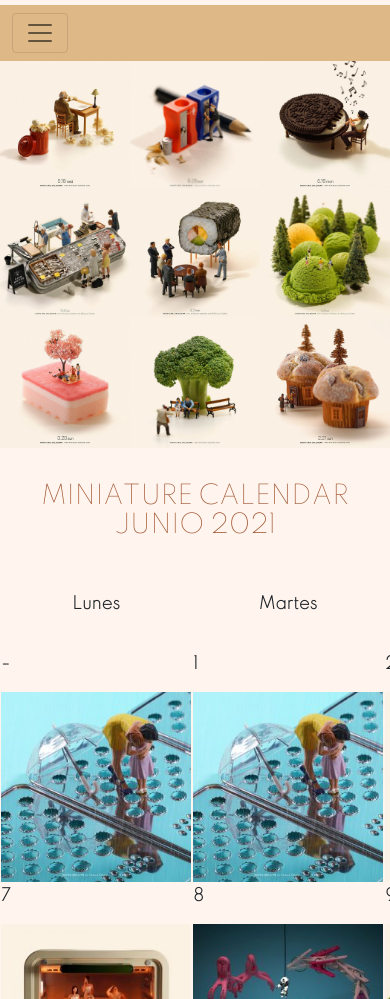
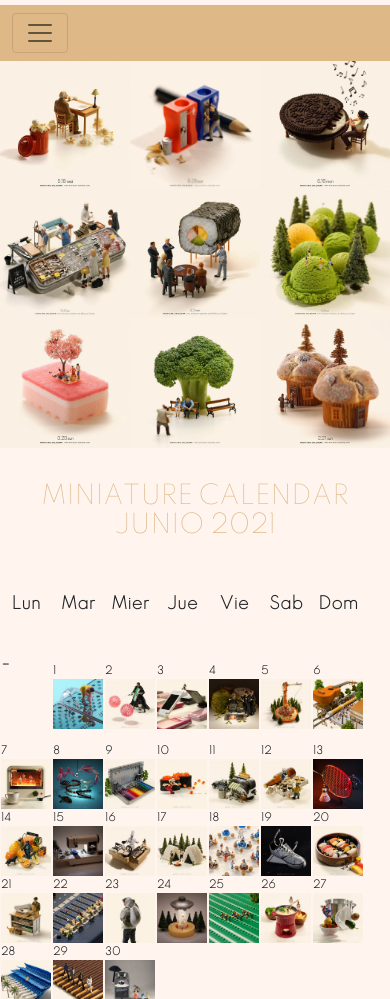
Before and after one commit to LucianaBruno/mirepositorio, a plain HTML site: page PORTFOLIO.html in a window 390 px wide. Shown: the part 101-1100 px from the top of the page. Drawn offline with nearby package versions, Linux system fonts and the light colour scheme; a web font is replaced by a local one.

Commit message:
ultimos retoques

```diff
--- a/PORTFOLIO.html
+++ b/PORTFOLIO.html
@@ -111,152 +111,152 @@
         <h2 id="calendario">MINIATURE CALENDAR JUNIO 2021</h2>
     </div>
     <!-- EMPIEZA TABLA CALENDARIO -->
-    <div class="table-responsive-lg overflow-auto">
+    <div class="table-responsive">
         <table class="tablaCalendario">
             <thead>
                 <tr>
-                    <th>Lunes</th>
-                    <th>Martes</th>
-                    <th>Miercoles</th>
-                    <th>Jueves</th>
-                    <th>Viernes</th>
-                    <th>Sabado</th>
-                    <th>Domingo</th>
+                    <th>Lun</th>
+                    <th>Mar</th>
+                    <th>Mier</th>
+                    <th>Jue</th>
+                    <th>Vie</th>
+                    <th>Sab</th>
+                    <th>Dom</th>
                 </tr>
             </thead>
             <tbody>
                 <tr>
                     <th>
                         <p>-</p>
-                        <img class="imgCalendario" src="1Aimagenes/J1.jpg">
+                        <img class="imgCalendario" src="1Aimagenes/vacio.jpg">
                     </th>
                     <th>
-                        <p>1</p>
-                        <img class="imgCalendario" src="1Aimagenes/J1.jpg">
+                        <p class="numeroCalendario">1</p>
+                        <img class="imgCalendario" src="1Aimagenes/J1.jpg" alt="Madre e hija bajo la lluvia">
                     </th>
                     <th>
-                        <p>2</p>
-                        <img class="imgCalendario" src="1Aimagenes/J2.jpg">
+                        <p class="numeroCalendario">2</p>
+                        <img class="imgCalendario" src="1Aimagenes/J2.jpg" alt="Guerrero batallando el COVID con dos armas hechas con vacunas">
                     </th>
                     <th>
-                        <p>3</p>
-                        <img class="imgCalendario" src="1Aimagenes/J3.jpg">
+                        <p class="numeroCalendario">3</p>
+                        <img class="imgCalendario" src="1Aimagenes/J3.jpg" alt="Motociclista saltando entre rampas hechas con celulares">
                     </th>
                     <th>
-                        <p>4</p>
-                        <img class="imgCalendario" src="1Aimagenes/J4.jpg">
+                        <p class="numeroCalendario">4</p>
+                        <img class="imgCalendario" src="1Aimagenes/J4.jpg" alt="Harry Potter, Ron y Hermione haciendo una pocion entre ovillos de lana">
                     </th>
                     <th>
-                        <p>5</p>
-                        <img class="imgCalendario" src="1Aimagenes/J5.jpg">
+                        <p class="numeroCalendario">5</p>
+                        <img class="imgCalendario" src="1Aimagenes/J5.jpg" alt="Bungee Jumping con soga hecha de spagetti">
                     </th>
                     <th>
-                        <p>6</p>
-                        <img class="imgCalendario" src="1Aimagenes/J6.jpg">
+                        <p class="numeroCalendario">6</p>
+                        <img class="imgCalendario" src="1Aimagenes/J6.jpg" alt="Estacion de tren hecha con instrumentos musicales. Tren representado por una flauta">
                     </th>
                 </tr>
                 <tr>
                     <th>
-                        <p>7</p>
-                        <img class="imgCalendario" src="1Aimagenes/J7.jpg">
+                        <p class="numeroCalendario">7</p>
+                        <img class="imgCalendario" src="1Aimagenes/J7.jpg" alt="Sauna hecho dentro de un horno">
                     </th>
                     <th>
-                        <p>8</p>
-                        <img class="imgCalendario" src="1Aimagenes/J8.jpg">
+                        <p class="numeroCalendario">8</p>
+                        <img class="imgCalendario" src="1Aimagenes/J8.jpg" alt="Buzo en el fondo del mar con animales marinos creados a partir de distintos broches">
                     </th>
                     <th>
-                        <p>9</p>
-                        <img class="imgCalendario" src="1Aimagenes/J9.jpg">
+                        <p class="numeroCalendario">9</p>
+                        <img class="imgCalendario" src="1Aimagenes/J9.jpg" alt="Escenario hecho a partir de una caja de lapices">
                     </th>
                     <th>
-                        <p>10</p>
-                        <img class="imgCalendario" src="1Aimagenes/J10.jpg">
+                        <p class="numeroCalendario">10</p>
+                        <img class="imgCalendario" src="1Aimagenes/J10.jpg" alt="Sushi Mario">
                     </th>
                     <th>
-                        <p>11</p>
-                        <img class="imgCalendario" src="1Aimagenes/J11.jpg">
+                        <p class="numeroCalendario">11</p>
+                        <img class="imgCalendario" src="1Aimagenes/J11.jpg" alt="Trailer hecho con una tostadora">
                     </th>
                     <th>
-                        <p>12</p>
-                        <img class="imgCalendario" src="1Aimagenes/J12.jpg">
+                        <p class="numeroCalendario">12</p>
+                        <img class="imgCalendario" src="1Aimagenes/J12.jpg" alt="Anciana haciendo tartas sobre moldes hechos con tapas de cerveza">
                     </th>
                     <th>
-                        <p>13</p>
-                        <img class="imgCalendario" src="1Aimagenes/J13.jpg">
+                        <p class="numeroCalendario">13</p>
+                        <img class="imgCalendario" src="1Aimagenes/J13.jpg" alt="Extremadamente dificil de ganar">
                     </th>
                 </tr>
                 <tr>
                     <th>
-                        <p>14</p>
-                        <img class="imgCalendario" src="1Aimagenes/J14.jpg">
+                        <p class="numeroCalendario">14</p>
+                        <img class="imgCalendario" src="1Aimagenes/J14.jpg" alt="Ruedas representadas con rodajas de fruta">
                     </th>
                     <th>
-                        <p>15</p>
-                        <img class="imgCalendario" src="1Aimagenes/J15.jpg">
+                        <p class="numeroCalendario">15</p>
+                        <img class="imgCalendario" src="1Aimagenes/J15.jpg" alt="Estacion de servicio hecha a partir de una maquina de coser">
                     </th>
                     <th>
-                        <p>16</p>
-                        <img class="imgCalendario" src="1Aimagenes/J16.jpg">
+                        <p class="numeroCalendario">16</p>
+                        <img class="imgCalendario" src="1Aimagenes/J16.jpg" alt="Chef preparando comida respresentada con elementos de maquillaje">
                     </th>
                     <th>
-                        <p>17</p>
-                        <img class="imgCalendario" src="1Aimagenes/J17.jpg">
+                        <p class="numeroCalendario">17</p>
+                        <img class="imgCalendario" src="1Aimagenes/J17.jpg" alt="Camping con carpas hechas con arroz">
                     </th>
                     <th>
-                        <p>18</p>
-                        <img class="imgCalendario" src="1Aimagenes/J18.jpg">
+                        <p class="numeroCalendario">18</p>
+                        <img class="imgCalendario" src="1Aimagenes/J18.jpg" alt="Restaurante con mesas hechas con Legos">
                     </th>
                     <th>
-                        <p>19</p>
-                        <img class="imgCalendario" src="1Aimagenes/J19.jpg">
+                        <p class="numeroCalendario">19</p>
+                        <img class="imgCalendario" src="1Aimagenes/J19.jpg" alt="Astronautas en el espacio. La nave esta representada por una zapatilla">
                     </th>
                     <th>
-                        <p>20</p>
-                        <img class="imgCalendario" src="1Aimagenes/J20.jpg">
+                        <p class="numeroCalendario">20</p>
+                        <img class="imgCalendario" src="1Aimagenes/J20.jpg" alt="Estacionamiento donde los autos estan hechos de piezas de sushi">
                     </th>
                 </tr>
                 <tr>
                     <th>
-                        <p>21</p>
-                        <img class="imgCalendario" src="1Aimagenes/J21.jpg">
+                        <p class="numeroCalendario">21</p>
+                        <img class="imgCalendario" src="1Aimagenes/J21.jpg" alt="Maquina de coser representada con una abrochadora">
                     </th>
                     <th>
-                        <p>22</p>
-                        <img class="imgCalendario" src="1Aimagenes/J22.jpg">
+                        <p class="numeroCalendario">22</p>
+                        <img class="imgCalendario" src="1Aimagenes/J22.jpg" alt="Bowling hecho a partir de una consola de sonido">
                     </th>
                     <th>
-                        <p>23</p>
-                        <img class="imgCalendario" src="1Aimagenes/J23.jpg">
+                        <p class="numeroCalendario">23</p>
+                        <img class="imgCalendario" src="1Aimagenes/J23.jpg" alt="Hombre cargando una mochila hecha con un mouse">
                     </th>
                     <th>
-                        <p>24</p>
-                        <img class="imgCalendario" src="1Aimagenes/J24.jpg">
+                        <p class="numeroCalendario">24</p>
+                        <img class="imgCalendario" src="1Aimagenes/J24.jpg" alt="Avistamiento OVNI">
                     </th>
                     <th>
-                        <p>25</p>
-                        <img class="imgCalendario" src="1Aimagenes/J25.jpg">
+                        <p class="numeroCalendario">25</p>
+                        <img class="imgCalendario" src="1Aimagenes/J25.jpg" alt="Granja de te hecha con Legos">
                     </th>
                     <th>
-                        <p>26</p>
-                        <img class="imgCalendario" src="1Aimagenes/J26.jpg">
+                        <p class="numeroCalendario">26</p>
+                        <img class="imgCalendario" src="1Aimagenes/J26.jpg" alt="Spa hecho dentro de una Fondieu">
                     </th>
                     <th>
-                        <p>27</p>
-                        <img class="imgCalendario" src="1Aimagenes/J27.jpg">
+                        <p class="numeroCalendario">27</p>
+                        <img class="imgCalendario" src="1Aimagenes/J27.jpg" alt="Telaraña de Spiderman representada por un colador">
                     </th>
                 </tr>
                 <tr>
                     <th>
-                        <p>28</p>
-                        <img class="imgCalendario" src="1Aimagenes/J28.jpg">
+                        <p class="numeroCalendario">28</p>
+                        <img class="imgCalendario" src="1Aimagenes/J28.jpg" alt="Mujer surfeando en un mar hecho con broches">
                     </th>
                     <th>
-                        <p>29</p>
-                        <img class="imgCalendario" src="1Aimagenes/J29.jpg">
+                        <p class="numeroCalendario">29</p>
+                        <img class="imgCalendario" src="1Aimagenes/J29.jpg" alt="Recreacion de la famosa foto de los Beatles en Abbey Road con muñecos y la calle hecha de grisines de distintos colores">
                     </th>
                     <th>
-                        <p>30</p>
-                        <img class="imgCalendario" src="1Aimagenes/J30.jpg">
+                        <p class="numeroCalendario">30</p>
+                        <img class="imgCalendario" src="1Aimagenes/J30.jpg" alt="Recreacion de Mi vecino Totoro">
                     </th>
             </tbody>
         </table>
@@ -304,15 +304,14 @@
     integrity="sha384-MrcW6ZMFYlzcLA8Nl+NtUVF0sA7MsXsP1UyJoMp4YLEuNSfAP+JcXn/tWtIaxVXM"
     crossorigin="anonymous"></script>
 </body>
-<footer>
+<footer class="footerIndex">
     <div class="container-fluid">
-        <div class="row">
+        <div class="row rowNo">
             <div class="col-12">
                 <p>Desarrollado por Luciana Bruno</p>
-            </div>
-            <div class="row">
+            <div class="row rowNo">
                 <div class="col-8">
-                    <P>Copyright © Tatsuya Tanaka</P>
+                    <p>Copyright © Tatsuya Tanaka</p>
                 </div>
                 <div class="col-1">
                     <a href="https://twitter.com/tanaka_tatsuya?lang=es" title="TWITTER" target="_blank"><svg
--- a/css/sass/base/_colores.scss
+++ b/css/sass/base/_colores.scss
@@ -2,6 +2,3 @@ $sienna: sienna;
 $rosa: burlywood;
 $blanco: seashell;
 $naranja: #DC5635;
-$celeste: #63A86E;
-$azul: #436C4B;
-$amarillo: #FFFB61;
--- a/css/sass/stylesass.scss
+++ b/css/sass/stylesass.scss
@@ -3,6 +3,7 @@
 @import "base/medidas";
 @import "base/animaciones";
 
+// RESPONSIVE
 @media screen and (min-width: 1024px) {
     .barraNav{
         padding-left: 27% !important;
@@ -14,6 +15,9 @@
     .ficha__imagen{
         margin-left: 9.60%;
     }
+    .redes{
+        width: 50% !important;
+    }
 
 }
 @media screen and (max-width: 700px) {
@@ -24,6 +28,35 @@
     footer{
         margin-top: 4%;
     }
+    .suscripcion{
+        width: 100% !important;
+    }
+
+    .tablaCalendario{
+        width: auto !important;
+        border-collapse: collapse !important;
+    }
+    table {
+        display: block;
+        overflow-x: auto;
+    }
+    .rowNo{
+        padding:0% !important;
+    }
+    .centrarTexto{
+        text-align: justify !important;
+    }
+    .tituloSusc{
+        font-size: larger !important;
+    }
+    .imgCalendario{
+        width: 50px !important;
+        height: 50px !important;
+    }
+    .numeroCalendario{
+        font-size: x-small !important;
+        margin: 0px !important;
+    }
 }
 @media screen and (max-width: 480px) {
     .foto{
@@ -32,10 +65,13 @@
     .fotoResponsive{
         width: 100%;
     }
+    .redes{
+        width: 200% !important;
+    }
 }
 
 
-
+// BASE DE TODAS LAS PAGINAS
 html{
     font-size: 16px;
 }
@@ -56,12 +92,13 @@ body{
     font-weight: bolder;
     }
     h2{
-        color: $sienna;
+        color: $rosa;
         font-weight: 100;
         text-align: center;
         padding-top: 3%;
         padding-bottom: 2%;
     }
+
     table {
         width: 100%;
 
@@ -93,14 +130,8 @@ body{
 
 }
 
-.tituloIndex{
-    padding-top: 3%;
-}
 
-.tituloPrincipal{
-    font-size: 250%;
-}
-
+// BARRA NAV
 .barraNav{
     padding-left: 0;
     padding-top: 2%;
@@ -121,14 +152,39 @@ body{
 .menuLink{
     color: $sienna !important
 }
+.dropdown-menu{
+    background-color: $rosa;
+}
+
+
+// PAGINA INDEX
+
+.tituloIndex{
+    padding-top: 8%;
+    padding-bottom: 8%;
+}
+
+.tituloPrincipal{
+    font-size: 250%;
+}
 
 .imaginacionIndex{
     letter-spacing: 6px;
     word-spacing: 14px;
+    background-color: black;
+    margin-bottom: 0%;
+}
+.centrarTexto{
+    text-align: center;
+    padding: 0% 3%;
+    background-color: black;
+    margin-bottom: 0%;
+    padding-bottom: 2%;
+    color: $rosa;
 }
 .centrar{
     text-align: center;
-    background-color: $rosa;
+    background-color: black;
 }
 
 .fotoBg{
@@ -158,18 +214,8 @@ body{
 .tablaCentrar{
     justify-content: center;
 }
-.centrarTexto{
-    text-align: center;
-    padding: 0% 3%;
-}
 
-.sobre{
-    margin-top: 3%;
-    text-align: justify;
-    justify-content: center;
-}
-
-
+// PAGINA PORTFOLIO
 .grid{
     display: grid;
     width: 100%;
@@ -236,14 +282,11 @@ body{
     height: auto;
 }
 
-.dropdown-menu{
-    background-color: $rosa;
-}
-
 .imgCalendario{
     width: 190px;
     height: 190px;
 }
+
 .calendarioJunio{
     display: grid;
     width: 100%;
@@ -256,10 +299,21 @@ body{
     padding-bottom: 25px;
 }
 
+
+// PAGINA SOBRE TATSUYA
+.sobre{
+    margin-top: 3%;
+    text-align: justify;
+    justify-content: center;
+}
+
+
+// PAGINA PROCESO
 .ficha__texto{
     text-align: justify;
     padding: 0% 1%;
 }
+
 .video{
     width: 100%;
 }
@@ -277,8 +331,10 @@ body{
 	position: absolute;
 	top: 0;
 	width: 100%;
-	}
+}
 
+
+// PAGINA CONTACTO
 #login {
     width: 96%;
     padding-top: 10%;
@@ -296,6 +352,7 @@ body{
     padding-top: 4%;
     padding-bottom: 4%;
 }
+
 .gridTabla {
     display: grid;
     grid-template-rows: repeat(9 , 40px);
@@ -313,17 +370,23 @@ body{
     font-size: 25px;
     text-align: justify;
 }
-.input{
-    width: 80px;
-    height: 20px;
-    transition: all 2s;
 
-    .input:hover{
-        width: 200px;
-        font-size: 20px;
-    }
+
+
+// PAGINA SUSCRIPCION
+.row {
+    display: flex;
+    flex-wrap: wrap;
+    padding: 0 4px;
 }
 
+.suscripcion{
+    padding: 3%;
+    align-content: center;
+}
+
+
+// FOOTER
 footer{
     color: $sienna;
     font-weight: bolder;
@@ -343,13 +406,3 @@ footer{
     width: 70%;
     height: 70%;
 }
-.row {
-    display: flex;
-    flex-wrap: wrap;
-    padding: 0 4px;
-}
-.rowNo{
-    padding-bottom: 3%;
-    padding-top: 3%;
-    justify-content: center;
-}
```
Also changed, not shown: CONTACTO.html (+15 -16 lines), SOBRE.html (+7 -6 lines), index.html (+5 -7 lines), suscripcion.html (+22 -22 lines), 1Aimagenes/vacio.jpg (added), css/stylesass.css, css/stylesass.min.css, 2 other files.
